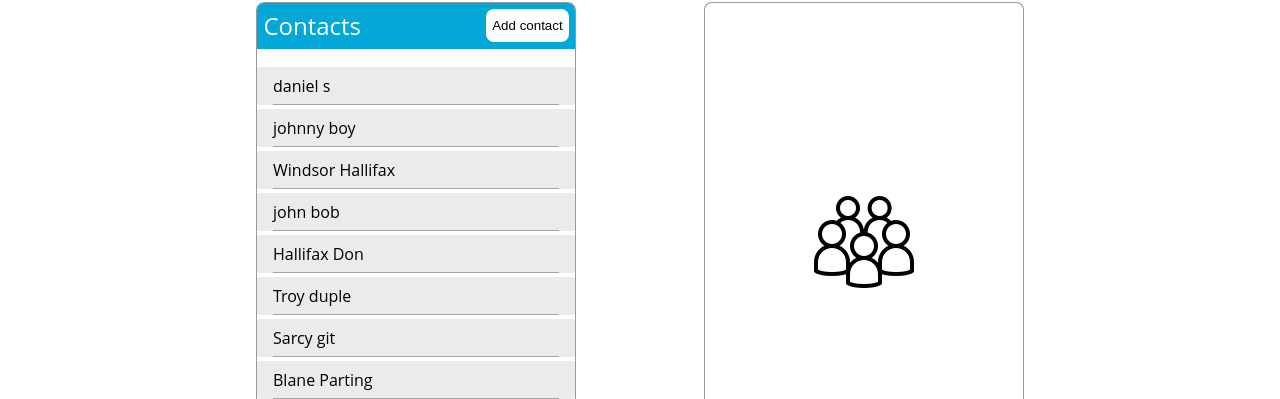
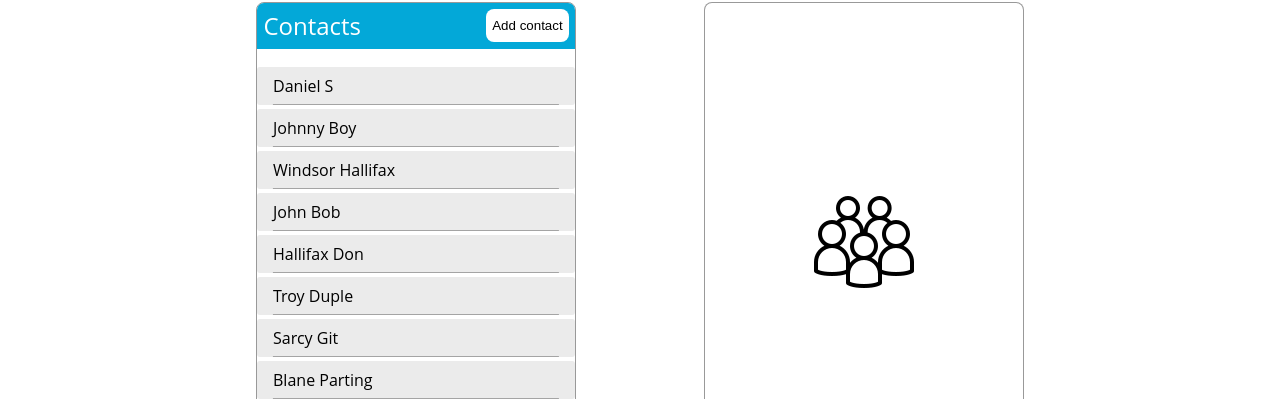
Before and after one commit to DanielStewardson/React-Appointment-Planner, a React (Create React App) app: page /contacts in a window 1280 px wide. Shown: the part 202-601 px from the top of the page. Built offline with nearby package versions, Linux system fonts and the light colour scheme.

Commit message:
add state to track screen size to help dynamically render components. Added sort to contacts state list

```diff
--- a/src/App.js
+++ b/src/App.js
@@ -1,4 +1,4 @@
-import React, { useState } from "react";
+import React, { useState, useEffect } from "react";
 import { Switch, Route, Redirect, NavLink } from "react-router-dom";
 
 import { AppointmentsPage } from "./containers/appointmentsPage/AppointmentsPage";
@@ -6,15 +6,16 @@ import { ContactsPage } from "./containers/contactsPage/ContactsPage";
 
 function App() {
 
+  const [screenSize, setScreenSize] = useState(window.innerWidth);
   const [contacts, setContacts] = useState([
     {
-    name: 'daniel s',
+      name: 'Daniel S',
       phone: '07868695495',
       email: 'eamail@tmail.formail',
       notes: 'Need to add edit and delete buttons to the contact details component'
     },
     {
-    name: 'johnny boy',
+      name: 'Johnny Boy',
       phone: '09287654352',
       email: 'johboy@hotters.lol',
       notes: 'Also make the contact details component full screen modal under certain screen size'
@@ -26,7 +27,7 @@ function App() {
       notes: 'Set a max character value for notes or this could get silly.'
     },
     {
-    name: 'john bob',
+      name: 'John Bob',
       phone: '09287654352',
       email: 'johboy@hotters.lol',
       notes: 'Pretty solid guy. John Bob gets the job done'
@@ -38,13 +39,13 @@ function App() {
       notes: 'I should set a max length for these notes'
     },
     {
-    name: 'Troy duple',
+      name: 'Troy Duple',
       phone: '09287654352',
       email: 'johboy@hotters.lol',
       notes: 'Thinks hes great. Refers to himself as THE Troy from mytholigy. Not sure thats how you spell that but it does not matter at the moment.'
     },
     {
-    name: 'Sarcy git',
+      name: 'Sarcy Git',
       phone: '02938475647',
       email: 'youknow@here.com',
       notes: 'Really sarcastic person. Only good in small doses..'
@@ -94,6 +95,18 @@ function App() {
     APPOINTMENTS: "/appointments",
   };
 
+  // --------------------------- Set current screen size state
+  useEffect(() => {
+    const handleResizeWindow = () => setScreenSize(window.innerWidth);
+    window.addEventListener('resize', handleResizeWindow);
+    return () => window.removeEventListener('resize', handleResizeWindow);
+  }, []);
+
+  // --------------------------- Alphabetize contacts
+  useEffect(() => {
+    setContacts(contacts.sort((a, b) => a.name.localeCompare(b.name)))
+  }, [contacts]);
+
   const addContact = (name, phone, email, notes) => {
     const contact = {
       name: name,
@@ -113,7 +126,7 @@ function App() {
       email: newEmail,
       notes: newNotes
     }
-    setContacts(current);
+    setContacts(current.sort((a, b) => a.name.localeCompare(b.name)));
   };
 
   const removeContact = (name) => {
@@ -138,11 +151,12 @@ function App() {
 
   return (
     <>
-      <nav>
-        <NavLink to={ROUTES.CONTACTS} activeClassName="active">
+    <div className="bg"></div>
+      <nav className="nav-bar">
+        <NavLink to={ROUTES.CONTACTS} className="navLink" activeClassName="active">
           Contacts
         </NavLink>
-        <NavLink to={ROUTES.APPOINTMENTS} activeClassName="active">
+        <NavLink to={ROUTES.APPOINTMENTS} className="navLink" activeClassName="active">
           Appointments
         </NavLink>
       </nav>
@@ -152,11 +166,9 @@ function App() {
             <Redirect to={ROUTES.CONTACTS} />
           </Route>
           <Route path={ROUTES.CONTACTS}>
-             {/* Add props to ContactsPage */}
-            <ContactsPage contacts={contacts} addContact={addContact} removeContact={removeContact} editContact={editContact}/>
+            <ContactsPage contacts={contacts} addContact={addContact} removeContact={removeContact} editContact={editContact} screenSize={screenSize} />
           </Route>
           <Route path={ROUTES.APPOINTMENTS}>
-            {/* Add props to AppointmentsPage */}
             <AppointmentsPage appointments={appointments} contacts={contacts} addAppointment={addAppointment} />
           </Route>
         </Switch>
```
Lines whose indentation alone changed are shown as unchanged.
